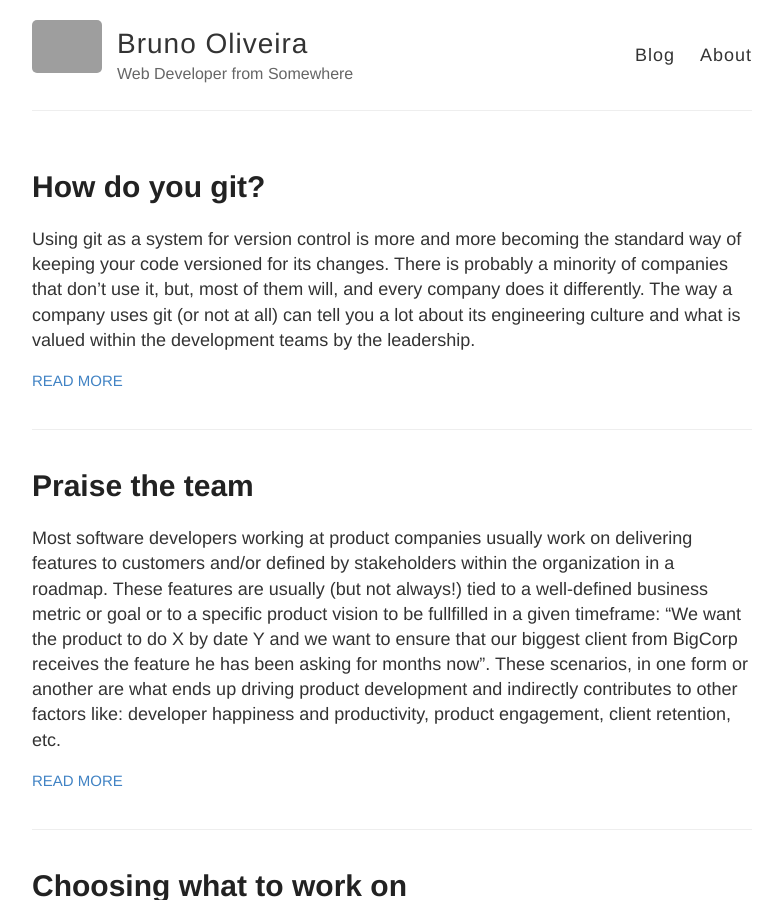
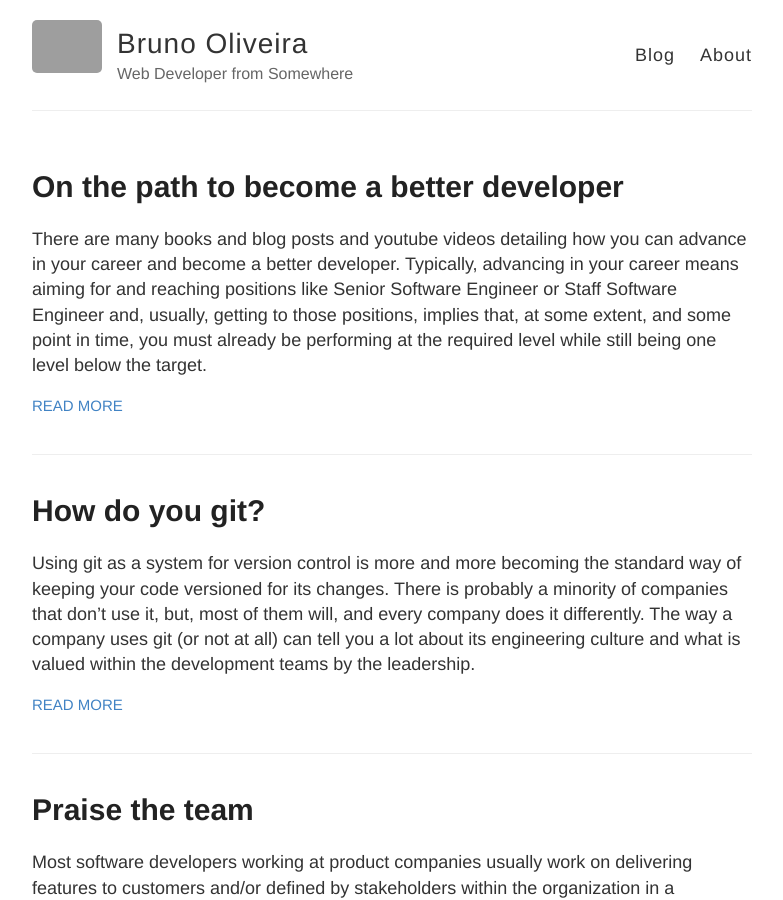
Before and after one commit to bruno-oliveira/techblog, a Jekyll site: the page built from index.html, in a window 1280 px wide and 900 px high. Shown: the whole window, without its empty margins (248-1031 px from the left). Built offline with Jekyll 4.4.1, drawn with Linux system fonts in a browser that asks for light colours; part of the change alters nothing that is shown; grey boxes are pictures that could not be loaded.

Commit message:
Update and rename 2021-12-09-On-the-path-to-become-a-better-developer.md to 2021-12-10-On-the-path-to-become-a-better-developer.md

```diff
--- a/_posts/2021-12-09-On-the-path-to-become-a-better-developer.md
+++ b/_posts/2021-12-10-On-the-path-to-become-a-better-developer.md
@@ -1,7 +1,7 @@
 ---
 layout: post
 title: On the path to become a better developer
-published: false
+published: true
 ---
 
 There are many books and blog posts and youtube videos detailing how you can advance in your career and become a better developer. Typically, advancing in your career means aiming for and reaching positions like Senior Software Engineer or Staff Software Engineer and, usually, getting to those positions, implies that, at some extent, and some point in time, you must already be performing at the required level while still being one level below the target.
@@ -72,8 +72,20 @@ This, in turn, will make you well-equipped in the future yourself to be able to
 
 ### Mentor junior people
 
+Mentoring in an official capacity is something that, as far as I know, is still not that common in the industry, at least, not in the places where I have worked. A mentor is essentially a person who engages in an exchange with a mentee, in such a way that there can be a symbiotic relationship of knowledge sharing and transfer. As a more experienced person who has seen a few projects to completion, maybe a few of them fail and also as a person with more knowledge of both the ecosystem for developers as well as the "political arena" within a company, you can bring a lot of value to more junior people by helping them navigate the complex environment at several layers of responsibility. Knowing how to lay out the knowledge in such a way that the mentee can benefit the most from it while also making you learn in the process is a good trait to have in terms of growing in your career.
+
 ### Be kind and respectful
+
+Last but not least, as engineers grow further into their careers, it's only natural that as their experience grows and the number of successful projects piles up, they grow a bit of an attitude of, let's say, superiority towards more junior people, or that they feel that mentoring is beneath them as they need to focus on being even more successful by themselves.
+
+I think this is one of the most important aspects to stress out on this list: our jobs are technical by nature and hard enough even with the right team and right codebase to work with. I think it's extremely undervalued the impact that being kind and respectful can have on the performance of the team and colleagues and, the best of all, it's totally free. If you are kind and foster a culture of [psychological safety](https://blog.container-solutions.com/how-i-learned-to-stop-worrying-and-love-psychological-safety-at-container-solutions) people will naturally feel safer to speak up or raise issues without fear of being cancelled and, equally important, you will be seen as a person who is level-headed and can act according to the situations which is a very important trait to have.
+
+If you want to grow as a developer, leave your ego at the door and embrace a culture of psychological safety.
 
 ### Conclusion
 
-These are just some of the traits that I've seen in many senior and staff engineers that make me feel like
+These are just some of the traits that I've seen in many senior and staff engineers that made me want to learn from them and grow myself to be more like them. I think it's very hard to find a single person who can embody all of these aspects at the same time, especially because some of these aspects are also constrainted by the environment people are operating in, which can hinder the possibility that all of them will be seen in a single individual.
+
+However, by learning from multiple people over several years, I truly believe that by striving to work on each of these aspects yourself, you will be able to ramp up your growth in a much more focused and efficient way than by simply wandering around the block for too long.
+
+Most of these aspects are as much things that can be learned as things that are intrinsic to the person itself and by balancing both of these aspects, you might surprise yourself!
```
